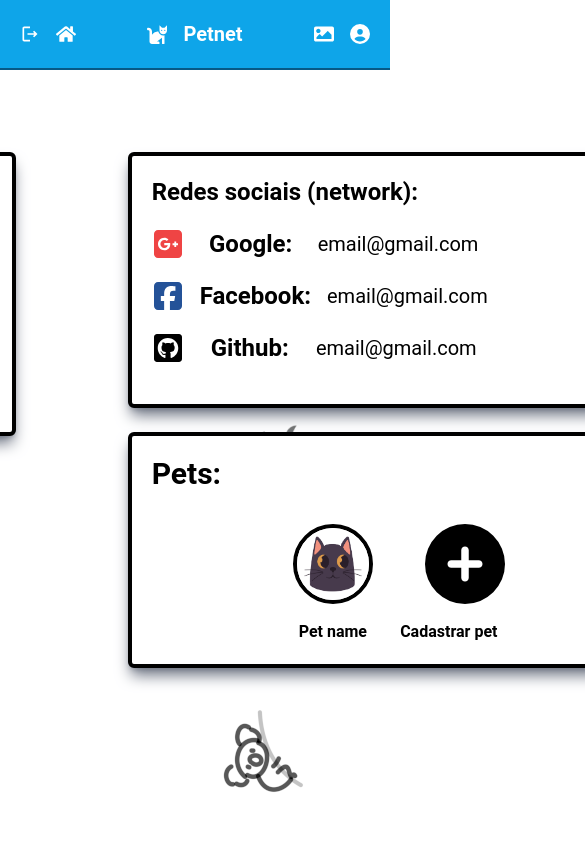
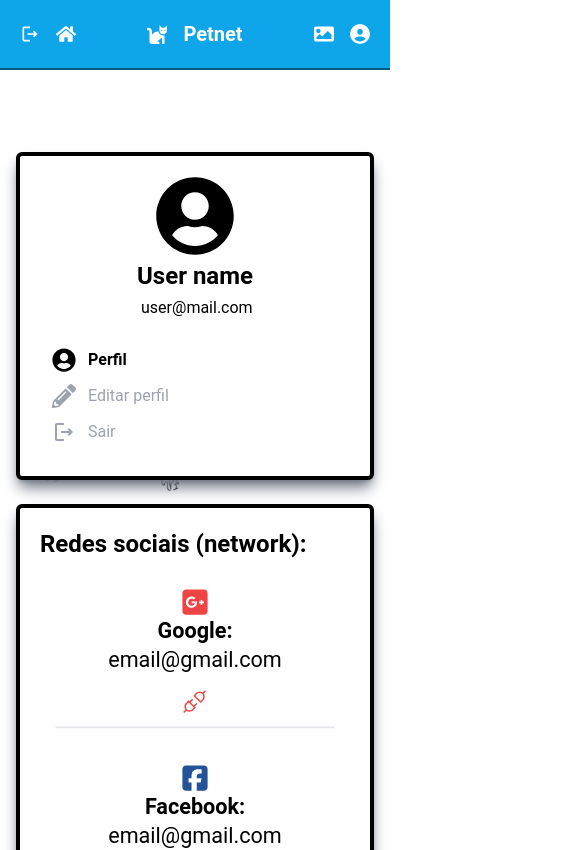
Before and after one commit to GustavoSMelo/petnet, a Next.js app: page /profile/user in a window 390 px wide. Shown: the top 850 px of the page, 585 px wide, since content can reach past the window. Built offline with nearby package versions, Linux system fonts and the light colour scheme.

Commit message:
:package: update lock with new dependencies version

```diff
--- a/src/app/profile/user/page.tsx
+++ b/src/app/profile/user/page.tsx
@@ -68,7 +68,7 @@ const UserProfile = () => {
                             <span className="network">
                                 <FaSquareGooglePlus className="socialMediaIcon googleIcon" />
                                 <h2>Google: </h2>
-                                <input type="text" value="email@gmail.com" />
+                                <p>email@gmail.com</p>
                                 <button type="button" className="btnUnlink">
                                     <VscDebugDisconnect />
                                 </button>
@@ -77,7 +77,7 @@ const UserProfile = () => {
                             <span className="network">
                                 <FaSquareFacebook className="socialMediaIcon facebookIcon" />
                                 <h2>Facebook: </h2>
-                                <input type="text" value="email@gmail.com" />
+                                <p>email@gmail.com</p>
                                 <button type="button" className="btnUnlink">
                                     <VscDebugDisconnect />
                                 </button>
@@ -86,7 +86,7 @@ const UserProfile = () => {
                             <span className="network">
                                 <FaGithubSquare className="socialMediaIcon githubIcon" />
                                 <h2>Github: </h2>
-                                <input type="text" value="email@gmail.com" />
+                                <p>email@gmail.com</p>
                                 <button type="button" className="btnUnlink">
                                     <VscDebugDisconnect />
                                 </button>
--- a/src/app/profile/user/userprofile.style.scss
+++ b/src/app/profile/user/userprofile.style.scss
@@ -5,12 +5,13 @@
 @tailwind utilities;
 
 @mixin containerDefaultConfig() {
-    @apply border-4 border-black rounded-md p-5 mx-14 shadow-gray-500 shadow-lg h-fit bg-white mt-6;
+    @apply border-4 border-black rounded-md p-5 mx-4 shadow-gray-500 shadow-lg h-fit bg-white mt-6;
 }
 
 .mainUserProfileContainer {
     @apply flex my-32 justify-center h-fit min-h-screen;
     background-image: url('../../assets/background.png');
+    background-size: contain;
 
     .asideContainer {
         @include containerDefaultConfig();
@@ -40,7 +41,7 @@
             @apply mt-6 text-2xl ml-3 text-gray-400;
 
             li {
-                @apply cursor-pointer flex items-center;
+                @apply cursor-pointer flex items-center mb-2;
 
                 p {
                     @apply ml-3;
@@ -85,7 +86,7 @@
                 }
 
                 .btnUnlink {
-                    @apply cursor-pointer text-red-500 text-2xl;
+                    @apply cursor-pointer text-red-500 text-3xl;
                 }
             }
         }
@@ -101,10 +102,10 @@
                 @apply flex items-center text-center flex-wrap justify-center;
 
                 figure {
-                    @apply text-center items-center font-bold ml-5;
+                    @apply  flex flex-col text-center items-center font-bold mx-5 justify-center;
 
                     .registerIcon {
-                        @apply size-20 ml-8 cursor-pointer;
+                        @apply size-20 flex items-center self-center cursor-pointer;
                     }
 
                     img {
@@ -154,5 +155,72 @@
             }
         }
     }
+}
 
+@media screen and (max-width: 980px) {
+    .mainUserProfileContainer {
+        @apply flex-col justify-start;
+    }
 }
+
+@media screen and (max-width: 660px) {
+    .mainUserProfileContainer {
+        .profileContainer {
+            .networkContainer {
+                .network {
+                    @apply scale-90;
+                }
+            }
+        }
+    }
+}
+
+@media screen and (max-width: 480px) {
+    .mainUserProfileContainer {
+        .asideContainer {
+            div {
+                @apply flex-col items-center;
+
+                span {
+                    h1 {
+                        @apply text-2xl;
+                    }
+                }
+            }
+
+            ul {
+                li {
+                    @apply mb-3;
+
+                    p {
+                        @apply text-base;
+                    }
+                }
+            }
+        }
+
+        .profileContainer {
+            .networkContainer {
+                .network {
+                    @apply flex-col mb-5 border-b-2 pb-3;
+
+                    p {
+                        @apply text-2xl;
+                    }
+
+                    button {
+                        @apply pt-4;
+                    }
+                }
+            }
+
+            .petsContainer {
+                div {
+                    figure {
+                        @apply mt-4;
+                    }
+                }
+            }
+        }
+    }
+}
```
Also changed, not shown: package.json (+9 -6 lines), src/app/home/home.style.scss (+39 -15 lines), 2 other files (tests, documents, lock files or other folders).
